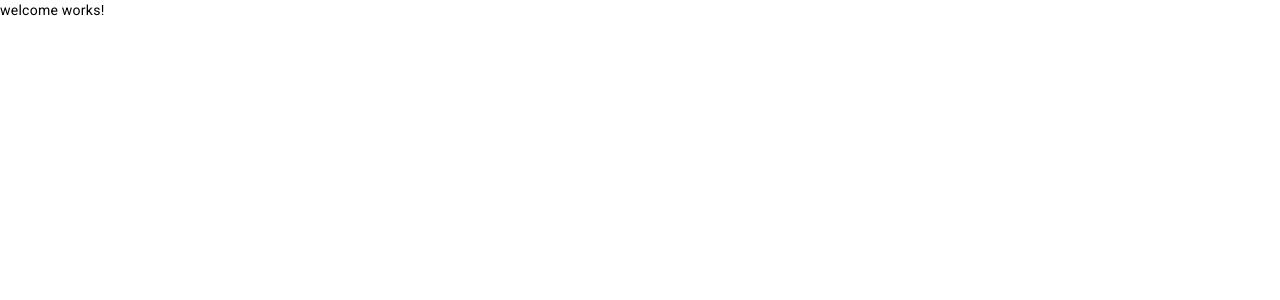
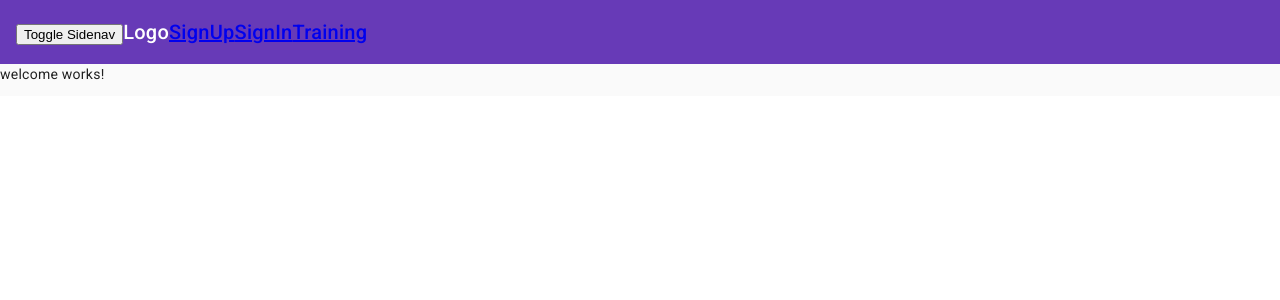
Before and after one commit to GeorgStrassberger/fitness-tracker, an Angular app: page / in a window 1280 px wide. Shown: the top 300 px of the page. Built offline with nearby package versions, Linux system fonts and the light colour scheme.

Commit message:
starting with wecome navigation

```diff
--- a/src/app/app-routing.module.ts
+++ b/src/app/app-routing.module.ts
@@ -7,7 +7,7 @@ import { TrainingComponent } from './training/training.component';
 
 const routes: Routes = [
   { path: '', component: WelcomeComponent },
-  { path: 'singup', component: SignupComponent },
+  { path: 'signup', component: SignupComponent },
   { path: 'login', component: LoginComponent },
   { path: 'training', component: TrainingComponent },
 ];
--- a/src/app/app.component.html
+++ b/src/app/app.component.html
@@ -1 +1,21 @@
-<router-outlet></router-outlet>
+<mat-sidenav-container>
+  <mat-sidenav #sidenav role="navigation">
+    <p>I'm the Sidenav</p>
+  </mat-sidenav>
+  <mat-sidenav-content>
+    <mat-toolbar color="primary">
+      <div>
+        <button (click)="sidenav.toggle()">Toggle Sidenav</button>
+      </div>
+      <div>Logo</div>
+      <div>
+        <a routerLink="/signup">SignUp</a>
+        <a routerLink="/signin">SignIn</a>
+        <a routerLink="/training">Training</a>
+      </div>
+    </mat-toolbar>
+    <main>
+      <router-outlet></router-outlet>
+    </main>
+  </mat-sidenav-content>
+</mat-sidenav-container>
--- a/src/app/app.component.ts
+++ b/src/app/app.component.ts
@@ -1,9 +1,9 @@
-import { Component } from '@angular/core';
+import { Component, ElementRef, ViewChild } from '@angular/core';
 
 @Component({
   selector: 'app-root',
   templateUrl: './app.component.html',
-  styleUrls: ['./app.component.css']
+  styleUrls: ['./app.component.css'],
 })
 export class AppComponent {
   title = 'fitness-tracker';
--- a/src/app/app.module.ts
+++ b/src/app/app.module.ts
@@ -1,6 +1,7 @@
 import { NgModule } from '@angular/core';
 import { BrowserModule } from '@angular/platform-browser';
 import { AppComponent } from './app.component';
+import { FormsModule } from '@angular/forms';
 
 import { MaterialModule } from './material.module';
 import { SignupComponent } from './auth/signup/signup.component';
@@ -15,6 +16,7 @@ import { AppRoutingModule } from './app-routing.module';
 @NgModule({
   declarations: [
     AppComponent,
+
     SignupComponent,
     LoginComponent,
     TrainingComponent,
@@ -23,7 +25,7 @@ import { AppRoutingModule } from './app-routing.module';
     PastTrainingsComponent,
     WelcomeComponent,
   ],
-  imports: [BrowserModule, MaterialModule, AppRoutingModule],
+  imports: [BrowserModule, MaterialModule, AppRoutingModule, FormsModule],
   providers: [],
   bootstrap: [AppComponent],
 })
```
Also changed, not shown: src/app/material.module.ts (+16 -0 lines).
